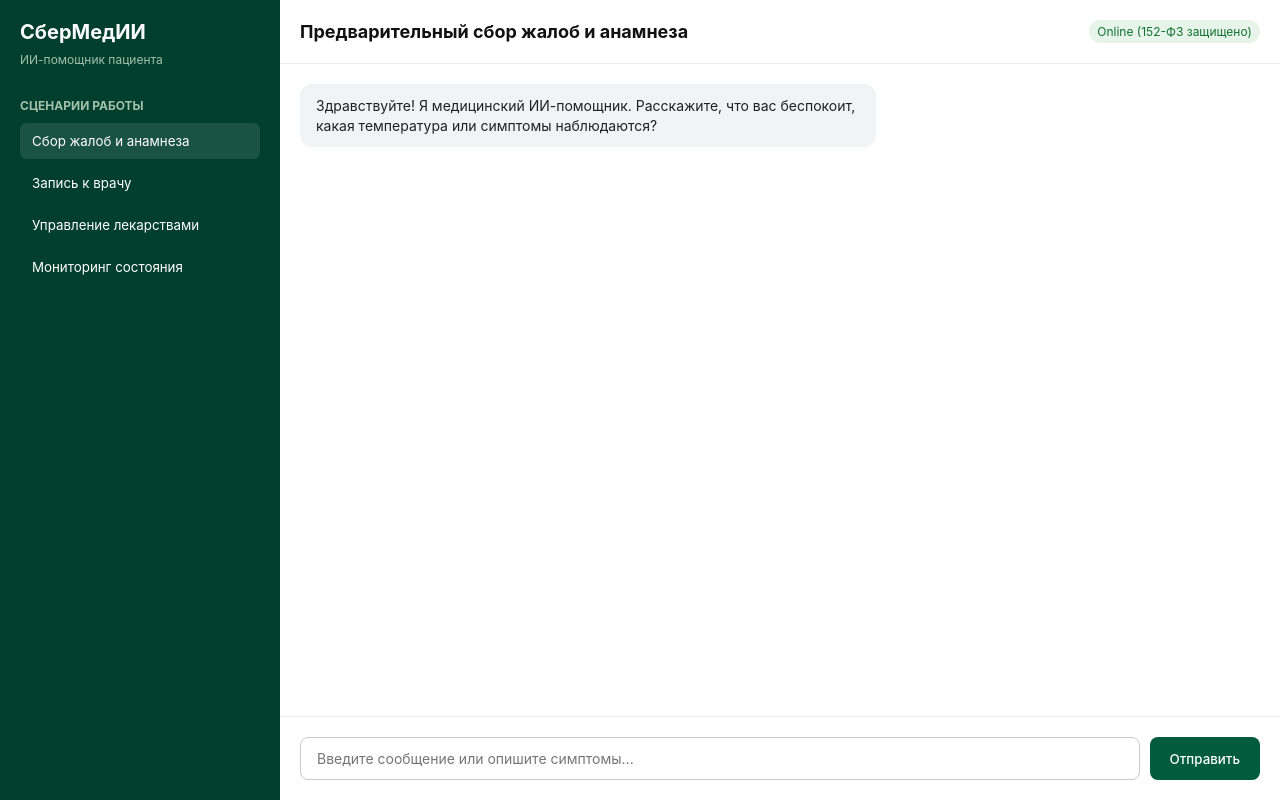
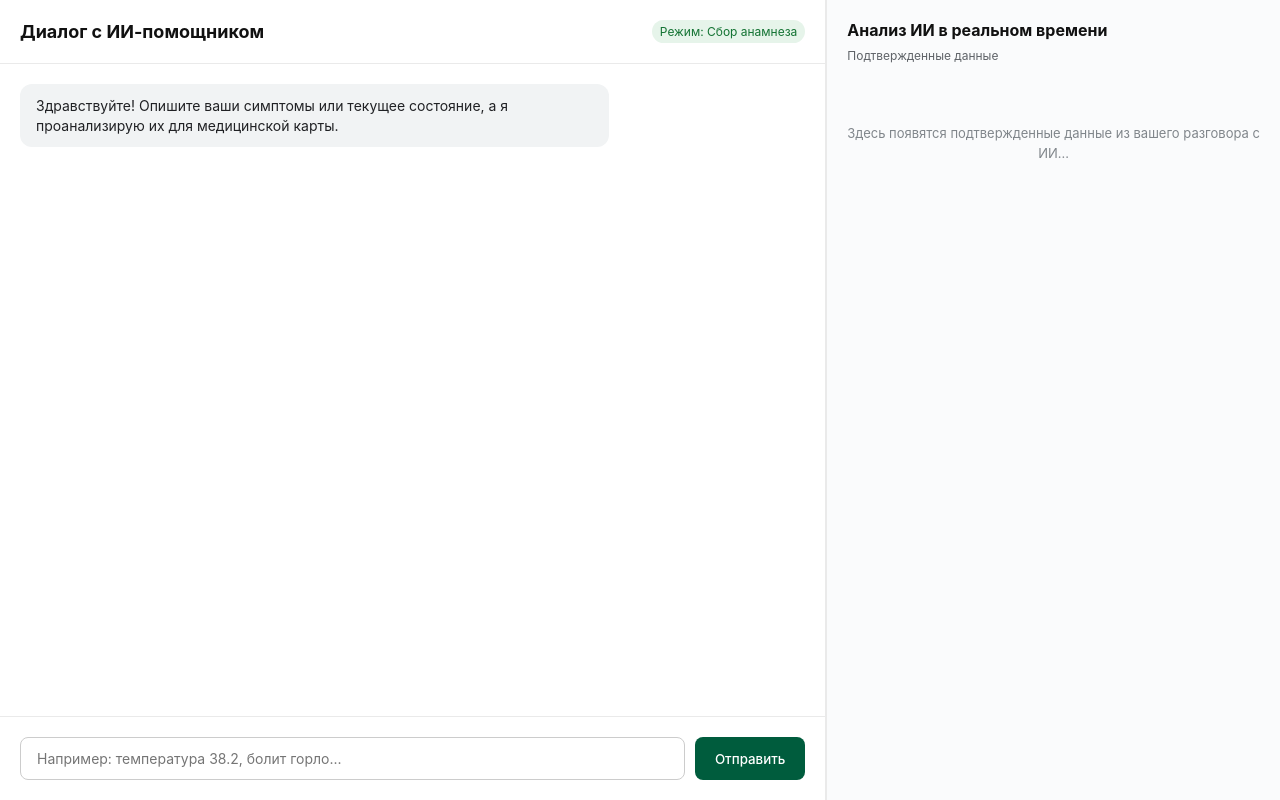
Before and after one commit to miniprosti89-jpg/Sber_Ai, a FastAPI app: page / in a window 1280 px wide. Run offline with FastAPI, Linux system fonts and the light colour scheme.

Commit message:
versia_1_choose

```diff
--- a/frontend/static/css/style.css
+++ b/frontend/static/css/style.css
@@ -16,60 +16,13 @@ body {
     width: 100vw;
 }
 
-/* Сайдбар */
-.sidebar {
-    width: 280px;
-    background-color: #003f2d; /* Фирменный темный оттенок зеленого */
-    color: #fff;
-    display: flex;
-    flex-direction: column;
-    padding: 20px;
-}
-
-.logo h2 {
-    font-size: 20px;
-    margin-bottom: 4px;
-}
-
-.logo span {
-    font-size: 12px;
-    color: #a3c1ad;
-}
-
-.scenarios-nav {
-    margin-top: 30px;
-}
-
-.scenarios-nav h3 {
-    font-size: 12px;
-    text-transform: uppercase;
-    color: #a3c1ad;
-    margin-bottom: 10px;
-}
-
-.nav-btn {
-    width: 100%;
-    text-align: left;
-    background: none;
-    border: none;
-    color: #fff;
-    padding: 10px 12px;
-    border-radius: 6px;
-    cursor: pointer;
-    margin-bottom: 6px;
-    transition: background 0.2s;
-}
-
-.nav-btn:hover, .nav-btn.active {
-    background-color: rgba(255, 255, 255, 0.1);
-}
-
-/* Чат */
+/* Чат по центру / слева */
 .chat-main {
-    flex: 1;
+    flex: 2;
     display: flex;
     flex-direction: column;
     background-color: #fff;
+    border-right: 1px solid #eaeaea;
 }
 
 .chat-header {
@@ -103,7 +56,7 @@ body {
 }
 
 .message {
-    max-width: 60%;
+    max-width: 75%;
     padding: 12px 16px;
     border-radius: 12px;
     line-height: 1.4;
@@ -155,3 +144,62 @@ body {
 .chat-input-area button:hover {
     background-color: #00482f;
 }
+
+/* Правая панель анализа ИИ */
+.ai-sidebar {
+    flex: 1;
+    background-color: #fafbfc;
+    display: flex;
+    flex-direction: column;
+    padding: 20px;
+    border-left: 1px solid #eaeaea;
+}
+
+.sidebar-header h3 {
+    font-size: 16px;
+    color: #111;
+    margin-bottom: 4px;
+}
+
+.sidebar-header span {
+    font-size: 12px;
+    color: #5f6368;
+}
+
+.analysis-list {
+    margin-top: 20px;
+    display: flex;
+    flex-direction: column;
+    gap: 10px;
+    overflow-y: auto;
+}
+
+.empty-analysis {
+    font-size: 13px;
+    color: #80868b;
+    text-align: center;
+    margin-top: 40px;
+    line-height: 1.5;
+}
+
+/* Карточка подтвержденного факта в сайдбаре */
+.analysis-card {
+    background-color: #fff;
+    border: 1px solid #dadce0;
+    padding: 12px 14px;
+    border-radius: 8px;
+    box-shadow: 0 1px 3px rgba(0,0,0,0.05);
+}
+
+.analysis-card-title {
+    font-size: 11px;
+    text-transform: uppercase;
+    color: #137333;
+    font-weight: bold;
+    margin-bottom: 4px;
+}
+
+.analysis-card-text {
+    font-size: 13px;
+    color: #202124;
+}
--- a/frontend/static/js/app.js
+++ b/frontend/static/js/app.js
@@ -2,53 +2,76 @@ document.addEventListener('DOMContentLoaded', () => {
     const sendBtn = document.getElementById('sendBtn');
     const userInput = document.getElementById('userInput');
     const chatMessages = document.getElementById('chatMessages');
-    const navButtons = document.querySelectorAll('.nav-btn');
-    const scenarioTitle = document.getElementById('current-scenario-title');
+    const analysisList = document.getElementById('analysisList');
 
-    // Переключение сценариев в сайдбаре
-    navButtons.forEach(btn => {
-        btn.addEventListener('click', () => {
-            navButtons.forEach(b => b.classList.remove('active'));
-            btn.classList.add('active');
-            scenarioTitle.textContent = btn.textContent;
+    function addMessage(text, sender) {
+        const msg = document.createElement('div');
+        msg.className = `message ${sender === 'user' ? 'user-message' : 'ai-message'}`;
+        msg.textContent = text;
+        chatMessages.appendChild(msg);
+        chatMessages.scrollTop = chatMessages.scrollHeight;
+    }
 
-            // Очистка чата или смена контекста при необходимости
-            chatMessages.innerHTML = `
-                <div class="message ai-message">
-                    Выбран сценарий: "${btn.textContent}". Чем я могу помочь?
-                </div>
-            `;
-        });
-    });
-
-    // Функция отправки сообщения
-    function sendMessage() {
+    function handleUserSubmit() {
         const text = userInput.value.trim();
         if (!text) return;
 
         // Добавляем сообщение пользователя
-        const userMsg = document.createElement('div');
-        userMsg.className = 'message user-message';
-        userMsg.textContent = text;
-        chatMessages.appendChild(userMsg);
+        addMessage(text, 'user');
+        userInput.value = '';
 
-        userInput.value = '';
-        chatMessages.scrollTop = chatMessages.scrollHeight;
+        // Имитация ответа ИИ с предложением анализа
+        setTimeout(() => {
+            const aiMsgContainer = document.createElement('div');
+            aiMsgContainer.className = 'message ai-message';
 
-        // Имитация ответа ИИ (здесь потом будет запрос к твоему FastAPI бэкенду)
-        setTimeout(() => {
-            const aiMsg = document.createElement('div');
-            aiMsg.className = 'message ai-message';
-            aiMsg.textContent = 'Принято. Анализирую симптомы в соответствии с клиническими рекомендациями...';
-            chatMessages.appendChild(aiMsg);
+            aiMsgContainer.innerHTML = `
+                <div>Ваш текст обработан: <b>«${text}»</b>.<br>Добавить этот пункт в структурированный анамнез?</div>
+                <div class="action-buttons">
+                    <button class="action-btn btn-yes">Да</button>
+                    <button class="action-btn btn-no">Нет</button>
+                </div>
+            `;
+
+            chatMessages.appendChild(aiMsgContainer);
             chatMessages.scrollTop = chatMessages.scrollHeight;
-        }, 1000);
+
+            // Обработка кликов по кнопкам Да / Нет
+            const btnYes = aiMsgContainer.querySelector('.btn-yes');
+            const btnNo = aiMsgContainer.querySelector('.btn-no');
+
+            btnYes.addEventListener('click', () => {
+                // Удаляем заглушку "пусто" если она первая
+                const emptyMsg = analysisList.querySelector('.empty-analysis');
+                if (emptyMsg) {
+                    emptyMsg.remove();
+                }
+
+                // Добавляем карточку в боковую панель анализа
+                const card = document.createElement('div');
+                card.className = 'analysis-card';
+                card.innerHTML = `
+                    <div class="analysis-card-title">Подтвержденный факт</div>
+                    <div class="analysis-card-text">${text}</div>
+                `;
+                analysisList.appendChild(card);
+                analysisList.scrollTop = analysisList.scrollHeight;
+
+                // Блокируем кнопки после выбора
+                aiMsgContainer.querySelector('.action-buttons').innerHTML = '<span style="font-size:12px; color:#137333; font-weight:600;">✓ Добавлено в карту</span>';
+            });
+
+            btnNo.addEventListener('click', () => {
+                aiMsgContainer.querySelector('.action-buttons').innerHTML = '<span style="font-size:12px; color:#5f6368;">✗ Отклонено</span>';
+            });
+
+        }, 800);
     }
 
-    sendBtn.addEventListener('click', sendMessage);
+    sendBtn.addEventListener('click', handleUserSubmit);
     userInput.addEventListener('keypress', (e) => {
         if (e.key === 'Enter') {
-            sendMessage();
+            handleUserSubmit();
         }
     });
 });
--- a/frontend/templates/index.html
+++ b/frontend/templates/index.html
@@ -3,44 +3,42 @@
 <head>
     <meta charset="UTF-8">
     <meta name="viewport" content="width=device-width, initial-scale=1.0">
-    <title>ИИ-помощник пациента // СберМедИИ</title>
+    <title>ИИ-помощник пациента // СберМедИИ (Анализ диалога)</title>
     <link rel="stylesheet" href="../static/css/style.css">
 </head>
 <body>
     <div class="app-container">
-        <!-- Боковая панель со сценариями -->
-        <aside class="sidebar">
-            <div class="logo">
-                <h2>СберМедИИ</h2>
-                <span>ИИ-помощник пациента</span>
-            </div>
-            <nav class="scenarios-nav">
-                <h3>Сценарии работы</h3>
-                <button class="nav-btn active" data-scenario="anamnesis">Сбор жалоб и анамнеза</button>
-                <button class="nav-btn" data-scenario="appointment">Запись к врачу</button>
-                <button class="nav-btn" data-scenario="medications">Управление лекарствами</button>
-                <button class="nav-btn" data-scenario="monitoring">Мониторинг состояния</button>
-            </nav>
-        </aside>
-
         <!-- Основная область чата -->
         <main class="chat-main">
             <header class="chat-header">
-                <h2 id="current-scenario-title">Предварительный сбор жалоб и анамнеза</h2>
-                <span class="status-badge">Online (152-ФЗ защищено)</span>
+                <h2>Диалог с ИИ-помощником</h2>
+                <span class="status-badge">Режим: Сбор анамнеза</span>
             </header>
 
             <div class="chat-messages" id="chatMessages">
                 <div class="message ai-message">
-                    Здравствуйте! Я медицинский ИИ-помощник. Расскажите, что вас беспокоит, какая температура или симптомы наблюдаются?
+                    Здравствуйте! Опишите ваши симптомы или текущее состояние, а я проанализирую их для медицинской карты.
                 </div>
             </div>
 
             <div class="chat-input-area">
-                <input type="text" id="userInput" placeholder="Введите сообщение или опишите симптомы...">
+                <input type="text" id="userInput" placeholder="Например: температура 38.2, болит горло...">
                 <button id="sendBtn">Отправить</button>
             </div>
         </main>
+
+        <!-- Боковая панель с результатами анализа ИИ -->
+        <aside class="ai-sidebar">
+            <div class="sidebar-header">
+                <h3>Анализ ИИ в реальном времени</h3>
+                <span>Подтвержденные данные</span>
+            </div>
+            <div class="analysis-list" id="analysisList">
+                <div class="empty-analysis">
+                    Здесь появятся подтвержденные данные из вашего разговора с ИИ...
+                </div>
+            </div>
+        </aside>
     </div>
 
     <script src="../static/js/app.js"></script>
```
Also changed, not shown: other parts of frontend/static/css/style.css (+36 -0 lines).
